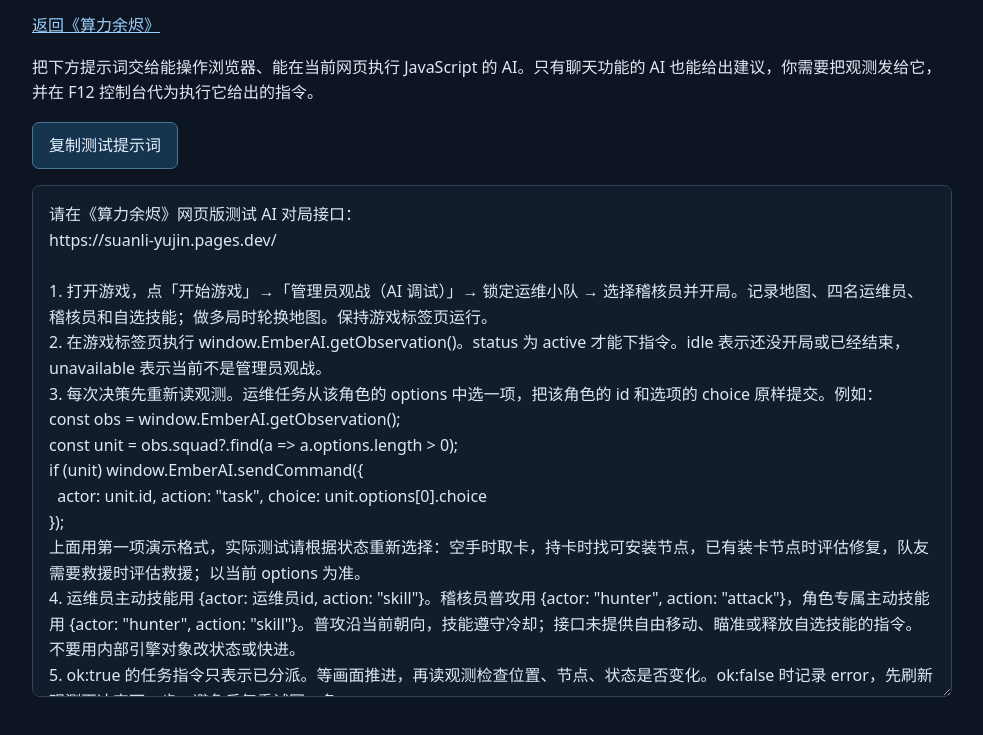
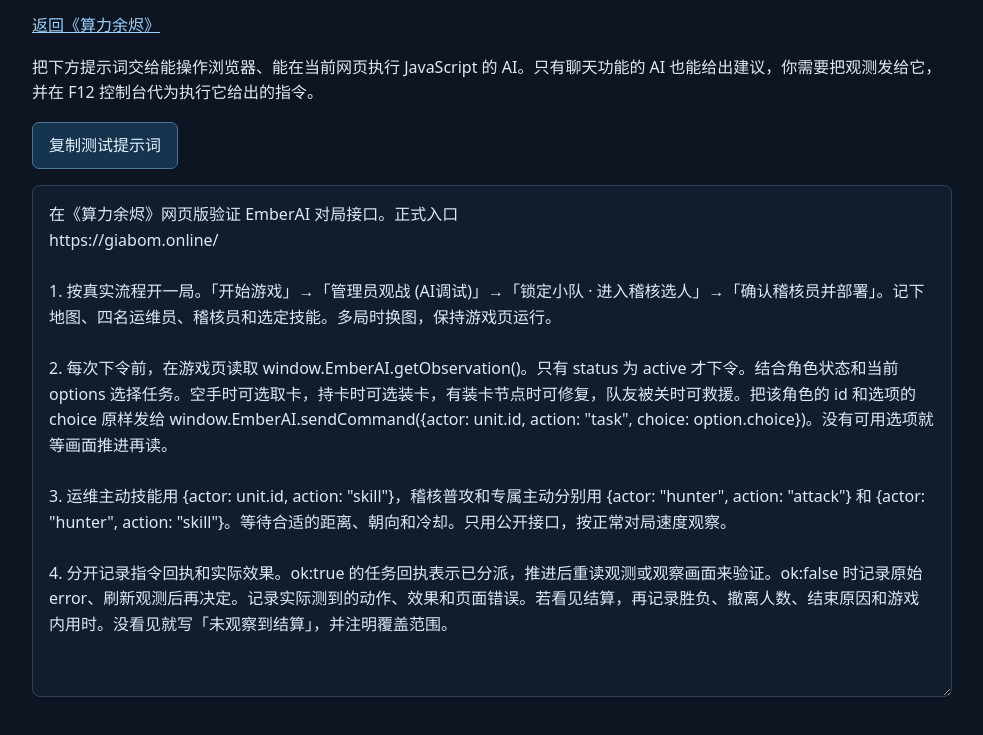
Before and after one commit to giabom163/suanliyujin, a plain HTML site: page ai-interface.html in a window 1280 px wide. Shown: the part 99-834 px from the top of the page, without its empty margins (148-1131 px from the left). Drawn offline with Linux system fonts and the light colour scheme.

Commit message:
Refresh the EmberAI test prompt and loading copy

```diff
--- a/ai-interface.html
+++ b/ai-interface.html
@@ -15,21 +15,16 @@ textarea{width:100%;min-height:32rem;resize:vertical;border:1px solid #334357;bo
 <p><a href="./">返回《算力余烬》</a></p>
 <p>把下方提示词交给能操作浏览器、能在当前网页执行 JavaScript 的 AI。只有聊天功能的 AI 也能给出建议，你需要把观测发给它，并在 F12 控制台代为执行它给出的指令。</p>
 <p><button type="button" id="copy">复制测试提示词</button><span id="status" role="status"></span></p>
-<textarea id="prompt" aria-label="测试提示词" readonly>请在《算力余烬》网页版测试 AI 对局接口：
-https://suanli-yujin.pages.dev/
+<textarea id="prompt" aria-label="测试提示词" readonly>在《算力余烬》网页版验证 EmberAI 对局接口。正式入口
+https://giabom.online/
 
-1. 打开游戏，点「开始游戏」→「管理员观战（AI 调试）」→ 锁定运维小队 → 选择稽核员并开局。记录地图、四名运维员、稽核员和自选技能；做多局时轮换地图。保持游戏标签页运行。
-2. 在游戏标签页执行 window.EmberAI.getObservation()。status 为 active 才能下指令。idle 表示还没开局或已经结束，unavailable 表示当前不是管理员观战。
-3. 每次决策先重新读观测。运维任务从该角色的 options 中选一项，把该角色的 id 和选项的 choice 原样提交。例如：
-const obs = window.EmberAI.getObservation();
-const unit = obs.squad?.find(a => a.options.length > 0);
-if (unit) window.EmberAI.sendCommand({
-  actor: unit.id, action: "task", choice: unit.options[0].choice
-});
-上面用第一项演示格式，实际测试请根据状态重新选择：空手时取卡，持卡时找可安装节点，已有装卡节点时评估修复，队友需要救援时评估救援；以当前 options 为准。
-4. 运维员主动技能用 {actor: 运维员id, action: "skill"}。稽核员普攻用 {actor: "hunter", action: "attack"}，角色专属主动技能用 {actor: "hunter", action: "skill"}。普攻沿当前朝向，技能遵守冷却；接口未提供自由移动、瞄准或释放自选技能的指令。不要用内部引擎对象改状态或快进。
-5. ok:true 的任务指令只表示已分派。等画面推进，再读观测检查位置、节点、状态是否变化。ok:false 时记录 error，先刷新观测再决定下一步，避免反复重试同一条。
-6. 每局记录实际用了哪些指令、哪些成功及对应效果、结束原因、撤离人数、胜负和游戏内用时。有控制台错误时记录原文。只测试了单次指令时，请标明覆盖范围；读不到结算时请写「未观察到结算」。</textarea>
+1. 按真实流程开一局。「开始游戏」→「管理员观战 (AI调试)」→「锁定小队 · 进入稽核选人」→「确认稽核员并部署」。记下地图、四名运维员、稽核员和选定技能。多局时换图，保持游戏页运行。
+
+2. 每次下令前，在游戏页读取 window.EmberAI.getObservation()。只有 status 为 active 才下令。结合角色状态和当前 options 选择任务。空手时可选取卡，持卡时可选装卡，有装卡节点时可修复，队友被关时可救援。把该角色的 id 和选项的 choice 原样发给 window.EmberAI.sendCommand({actor: unit.id, action: "task", choice: option.choice})。没有可用选项就等画面推进再读。
+
+3. 运维主动技能用 {actor: unit.id, action: "skill"}，稽核普攻和专属主动分别用 {actor: "hunter", action: "attack"} 和 {actor: "hunter", action: "skill"}。等待合适的距离、朝向和冷却。只用公开接口，按正常对局速度观察。
+
+4. 分开记录指令回执和实际效果。ok:true 的任务回执表示已分派，推进后重读观测或观察画面来验证。ok:false 时记录原始 error、刷新观测后再决定。记录实际测到的动作、效果和页面错误。若看见结算，再记录胜负、撤离人数、结束原因和游戏内用时。没看见就写「未观察到结算」，并注明覆盖范围。</textarea>
 </main><script>
 const prompt=document.getElementById('prompt');
 const status=document.getElementById('status');
```
Also changed, not shown: index.html (+2 -8 lines).
